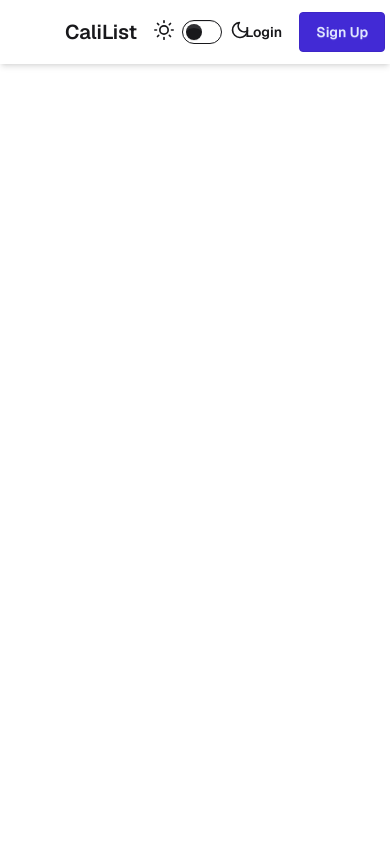
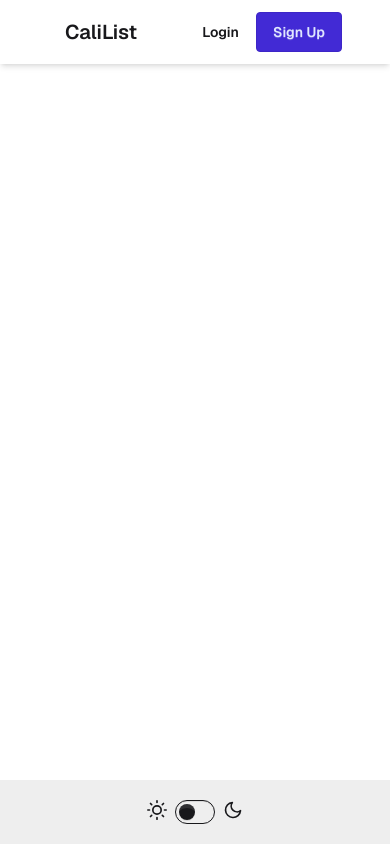
Before and after one commit to kr1s6/cali-list-nodejs-frontend, a Next.js app: page / in a window 390 px wide. Built offline with nearby package versions, Linux system fonts and the light colour scheme.

Commit message:
registration validation

```diff
--- a/package.json
+++ b/package.json
@@ -10,6 +10,7 @@
   },
   "dependencies": {
     "daisyui": "^5.0.28",
+    "email-validator": "^2.0.4",
     "next": "15.3.1",
     "react": "^19.0.0",
     "react-dom": "^19.0.0",
--- a/src/app/layout.js
+++ b/src/app/layout.js
@@ -1,6 +1,7 @@
 import Navbar from "components/navbar";
 import { Geist, Geist_Mono } from "next/font/google";
 import "../lib/globals.css";
+import Footer from "components/footer";
 
 
 const geistSans = Geist({
@@ -24,6 +25,7 @@ export default function RootLayout({ children }) {
       <body className={geistSans.className}>
         <Navbar></Navbar>
         {children}
+        <Footer></Footer>
       </body>
     </html>
   );
--- a/src/app/login/passwrod-recovery/page.js
+++ b/src/app/login/passwrod-recovery/page.js
@@ -1,5 +1,3 @@
-import Link from "next/link";
-
 export default function Login() {
   return (
     <div className="hero min-h-[60vh]">
--- a/src/app/registration/page.js
+++ b/src/app/registration/page.js
@@ -1,6 +1,26 @@
+'use client'
+import { validate } from "email-validator";
 import Link from "next/link";
+import { useEffect, useState } from "react";
 
 export default function Registration() {
+  const [isDisabled, setIsDisabled] = useState(true);
+  const [nameValue, setName] = useState('');
+  const [emailValue, setEmail] = useState('');
+  const [passwordValue, setPassword] = useState('');
+
+  useEffect(() => {
+    if (2 <= nameValue.length <= 50) {
+      if (validate(emailValue)) {
+        if(passwordValue.length >= 8){
+          setIsDisabled(false);
+          return;
+        }
+      }
+    }
+    setIsDisabled(true);
+  }, [nameValue, emailValue, passwordValue]);
+
   return (
     <div className="hero min-h-[60vh]">
       <fieldset className="fieldset bg-base-200 border-neutral/10 rounded-box
@@ -8,15 +28,18 @@ export default function Registration() {
         <legend className="fieldset-legend">Registration</legend>
 
         <label className="label">Name</label>
-        <input type="name" className="input" placeholder="Name" />
+        <input type="text" className="input" placeholder="Name"
+        value={nameValue} onChange={e => setName(e.target.value)}/>
 
         <label className="label">Email</label>
-        <input type="email" className="input" placeholder="Email" />
+        <input type="email" className="input" placeholder="Email"
+        value={emailValue} onChange={e => setEmail(e.target.value)}/>
 
         <label className="label">Password</label>
-        <input type="password" className="input" placeholder="Password" />
+        <input type="password" className="input" placeholder="Password"
+        value={passwordValue} onChange={e => setPassword(e.target.value)}/>
 
-        <button className="btn btn-neutral mt-4">Login</button>
+        <button className="btn btn-neutral mt-4" disabled={isDisabled}>Login</button>
 
         <div className="mt-2 w-full flex justify-end">
           <Link href="/login" className="link link-hover">Login to existing account</Link>
--- /dev/null
+++ b/src/components/footer.js
@@ -0,0 +1,9 @@
+import ThemeChangeBtn from "./theme-change";
+
+export default function Footer() {
+    return (
+        <footer className="footer justify-around sm:footer-horizontal bg-base-300 text-base-content p-5">
+            <ThemeChangeBtn></ThemeChangeBtn>
+        </footer>
+    );
+}
--- a/src/components/navbar.js
+++ b/src/components/navbar.js
@@ -7,7 +7,6 @@ export default function Navbar() {
             <div className="navbar p-0 min-h-0 max-w-5xl mx-10">
                 <div className="navbar-start">
                     <Link href="/" className="btn btn-ghost text-xl">CaliList</Link>
-                    <ThemeChangeBtn></ThemeChangeBtn>
                 </div>
                 <div className="navbar-end">
                     <Link href="/login" className="btn btn-ghost">Login</Link>
--- a/src/lib/globals.css
+++ b/src/lib/globals.css
@@ -18,6 +18,12 @@
 /******* Modifications to daisyUI classes ********/
 .navbar {
   background-color: color-mix(in oklch, var(--color-base-100), transparent 50%);
+}
+
+.footer{
+  position: fixed;
+  left: 0;
+  bottom: 0;
 }
 
 .btn-primary {
```
Also changed, not shown: 1 other file (tests, documents, lock files or other folders).
